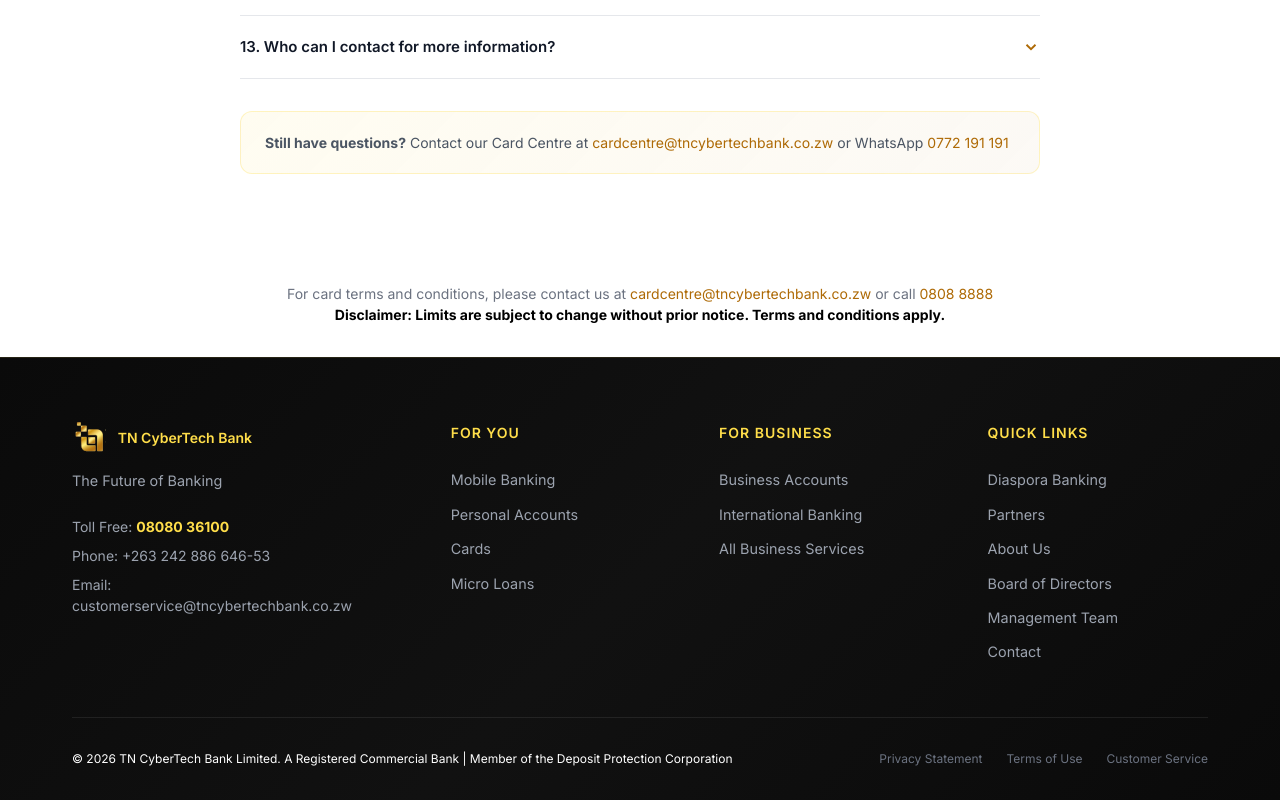
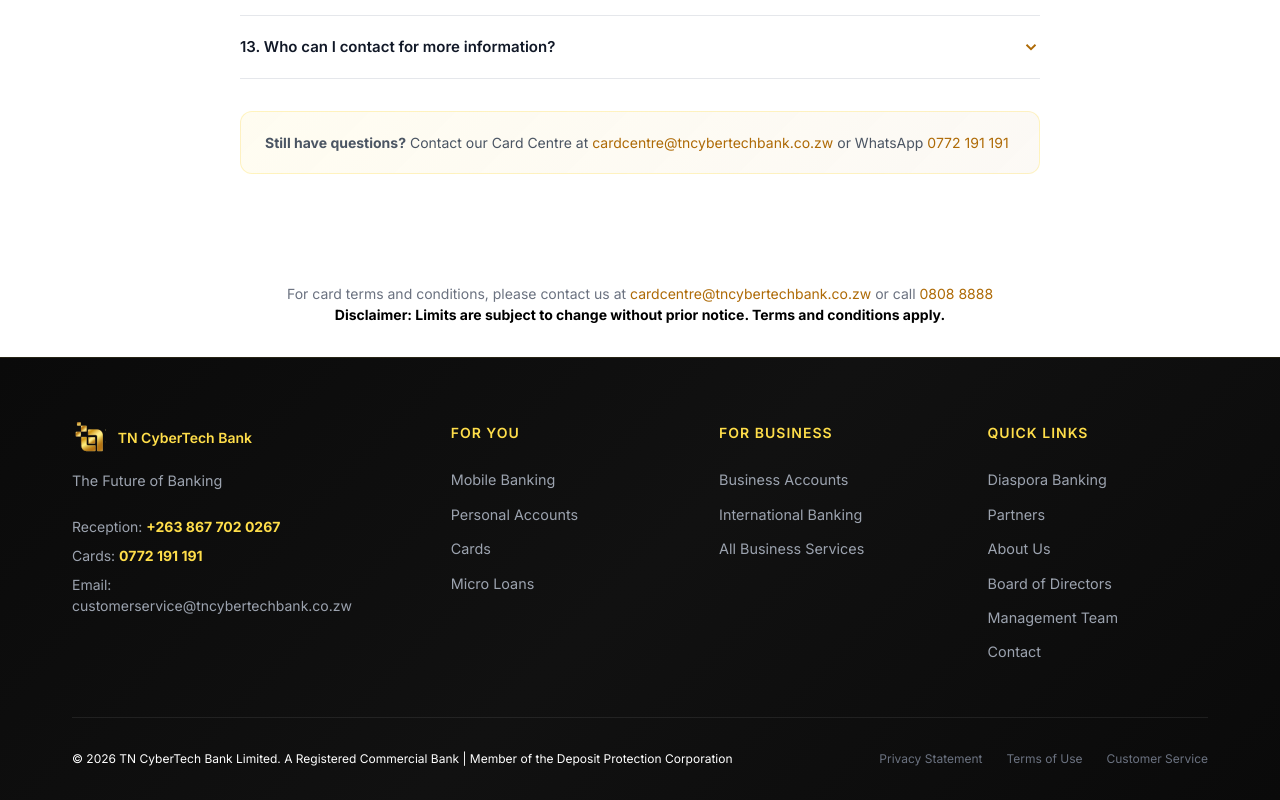
Before and after one commit to Tinashe77/TN, a React (Vite) app in the folder tn-landing/: page /for-you/cards/visa in a window 1280 px wide. Shown: the part 3627-4427 px from the top of the page. Built offline with nearby package versions, Linux system fonts and the light colour scheme.

Commit message:
Update footer contact numbers
Remove Toll Free, add Reception (+263 867 702 0267) and Cards (0772 191 191) numbers.

Co-Authored-By: Claude Sonnet 4.6 <noreply@anthropic.com>

```diff
--- a/tn-landing/src/components/Footer.jsx
+++ b/tn-landing/src/components/Footer.jsx
@@ -14,8 +14,8 @@ function Footer() {
             </div>
             <p className="footer-tagline">The Future of Banking</p>
             <div className="footer-contact-info">
-              <p>Toll Free: <strong>08080 36100</strong></p>
-              <p>Phone: +263 242 886 646-53</p>
+              <p>Reception: <strong>+263 867 702 0267</strong></p>
+              <p>Cards: <strong>0772 191 191</strong></p>
               <p>Email: customerservice@tncybertechbank.co.zw</p>
             </div>
           </div>
```
